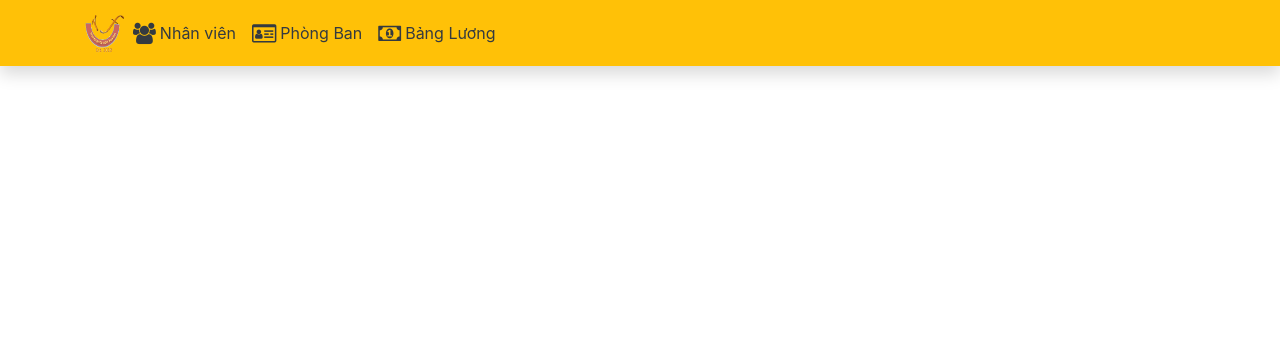
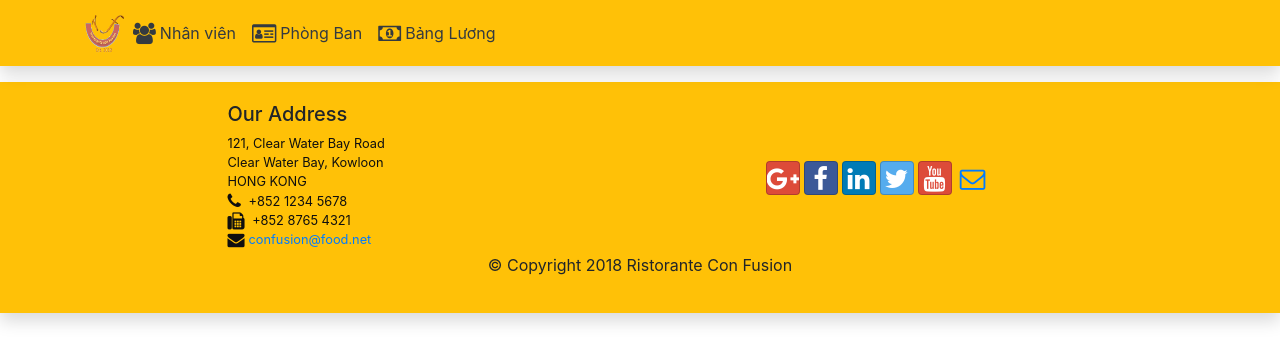
Before and after one commit to ciddt/FunixAss, a React (Create React App) app: page / in a window 1280 px wide. Shown: the top 364 px of the page. Built offline with nearby package versions, Linux system fonts and the light colour scheme.

Commit message:
FooterComponent Finished

```diff
--- /dev/null
+++ b/src/components/FooterComponent.js
@@ -0,0 +1,73 @@
+import React from "react";
+
+function Footer() {
+  return (
+    <div className="footer bg-warning shadow text-black">
+      <div className="container">
+        <div className="row justify-content-center">
+          <div className="col-7 col-sm-5 mb-1">
+            <h5>Our Address</h5>
+            <address>
+              121, Clear Water Bay Road
+              <br />
+              Clear Water Bay, Kowloon
+              <br />
+              HONG KONG
+              <br />
+              <i className="fa fa-phone fa-lg mr-1"></i> +852 1234 5678
+              <br />
+              <i className="fa fa-fax fa-lg mr-1"></i> +852 8765 4321
+              <br />
+              <i className="fa fa-envelope fa-lg mr-1"></i>
+              <a href="mailto:confusion@food.net">confusion@food.net</a>
+            </address>
+          </div>
+          <div className="col-12 col-sm-4 align-self-center">
+            <div className="text-center">
+              <a
+                className="btn btn-social-icon btn-google mr-1"
+                href="http://google.com/+"
+              >
+                <i className="fa fa-google-plus"></i>
+              </a>
+              <a
+                className="btn btn-social-icon btn-facebook mr-1"
+                href="http://www.facebook.com/profile.php?id="
+              >
+                <i className="fa fa-facebook"></i>
+              </a>
+              <a
+                className="btn btn-social-icon btn-linkedin mr-1"
+                href="http://www.linkedin.com/in/"
+              >
+                <i className="fa fa-linkedin"></i>
+              </a>
+              <a
+                className="btn btn-social-icon btn-twitter mr-1"
+                href="http://twitter.com/"
+              >
+                <i className="fa fa-twitter"></i>
+              </a>
+              <a
+                className="btn btn-social-icon btn-google mr-1"
+                href="http://youtube.com/"
+              >
+                <i className="fa fa-youtube"></i>
+              </a>
+              <a className="btn btn-social-icon" href="mailto:">
+                <i className="fa fa-envelope-o"></i>
+              </a>
+            </div>
+          </div>
+        </div>
+        <div className="row justify-content-center">
+          <div className="col-auto">
+            <p>© Copyright 2018 Ristorante Con Fusion</p>
+          </div>
+        </div>
+      </div>
+    </div>
+  );
+}
+
+export default Footer;
--- a/src/components/HeaderComponent.js
+++ b/src/components/HeaderComponent.js
@@ -1,20 +1,27 @@
 import React, { Component } from "react";
-import { Navbar, NavbarBrand, Nav, NavbarToggler, NavItem, Collapse } from "reactstrap";
+import {
+  Navbar,
+  NavbarBrand,
+  Nav,
+  NavbarToggler,
+  NavItem,
+  Collapse,
+} from "reactstrap";
 import { NavLink } from "react-router-dom";
 
 class Header extends Component {
   constructor(props) {
     super(props);
     this.state = {
-            isNavOpen: false
-        }
+      isNavOpen: false,
+    };
     this.toggleNav = this.toggleNav.bind(this);
   }
 
   toggleNav() {
     this.setState({
-            isNavOpen: !this.state.isNavOpen
-        })
+      isNavOpen: !this.state.isNavOpen,
+    });
   }
 
   render() {
@@ -22,7 +29,7 @@
       <div>
         <Navbar dark expand="md" color="warning" className="shadow mb-3">
           <div className="container">
-                        <NavbarToggler onClick={this.toggleNav}/>
+            <NavbarToggler onClick={this.toggleNav} />
             <NavbarBrand className="mr-auto" href="/">
               <img
                 src="assets/image/logo.png"
@@ -56,7 +63,7 @@
           </div>
         </Navbar>
       </div>
-        )
+    );
   }
 }
 
--- a/src/components/MainComponent.js
+++ b/src/components/MainComponent.js
@@ -1,5 +1,6 @@
 import React, { Component } from "react";
 import Header from "./HeaderComponent";
+import Footer from "./FooterComponent";
 import { STAFFS, DEPARTMENTS } from "../shared/staffs";
 
 class Main extends Component {
@@ -15,6 +16,7 @@
         return (
             <div>
                 <Header/>
+                <Footer/>
             </div>
         )
     }
```
Lines whose indentation alone changed are shown as unchanged.
